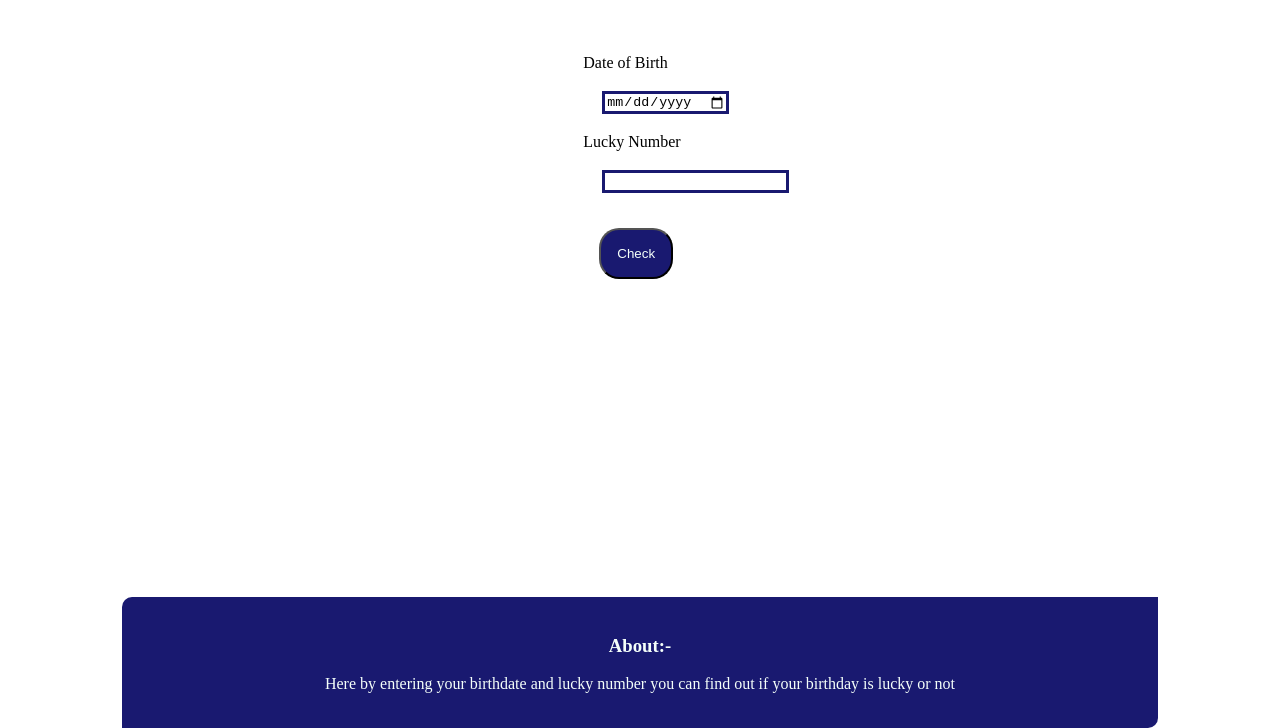
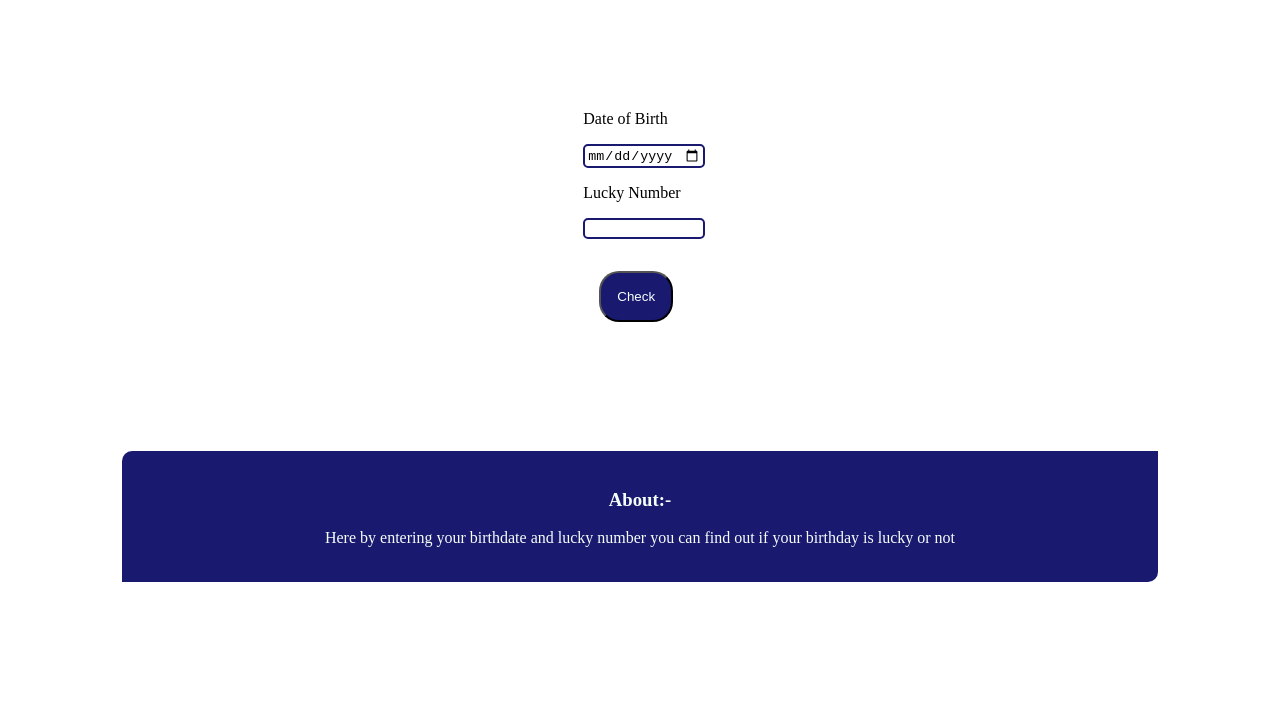
Before and after one commit to debashis99374/Mark11-Birthday-Lucky-Or-Not, a plain HTML site: page index.html in a window 1280 px wide. Shown: the part 137-865 px from the top of the page. After the commit the page ends 821 px from the top, so only its background shows below. Drawn offline with Linux system fonts and the light colour scheme.

Commit message:
style modification

```diff
--- a/style.css
+++ b/style.css
@@ -8,7 +8,7 @@ h1{
   color: mintcream;
   text-align: center;
   padding: 1cm;
-  margin-bottom: 1.5cm;
+  margin-bottom: 3cm;
   border-top-left-radius: 10px;
   border-bottom-right-radius: 10px;
 }
@@ -17,17 +17,29 @@ footer{
   color: mintcream;
   text-align: center;
   padding: .5cm;
-  margin-top: 8cm;
+  margin-top:3cm;
   border-top-left-radius: 10px;
   border-bottom-right-radius: 10px;
 }
+label{
+  display: block;
+  font-size: large;
+  margin: 2rem 0px;
+  font-weight: 500;
+}
 input{
-  border: solid midnightblue;
-  margin: .5cm;
+  display: block;
+  margin: 1rem auto;
+  padding: 1px 2px;
+  border: 2px solid midnightblue;
+  border-radius: 5px;
+  width: 100%;
 }
 #ia{
   width: 3cm;
   margin: auto;
+  font-weight: 500;
+
 }
 button{
   background-color: midnightblue;
@@ -35,4 +47,5 @@ button{
   padding: 1rem;
   border-radius: 20px;
   margin: 1rem;
+  cursor: pointer;
 }
```
